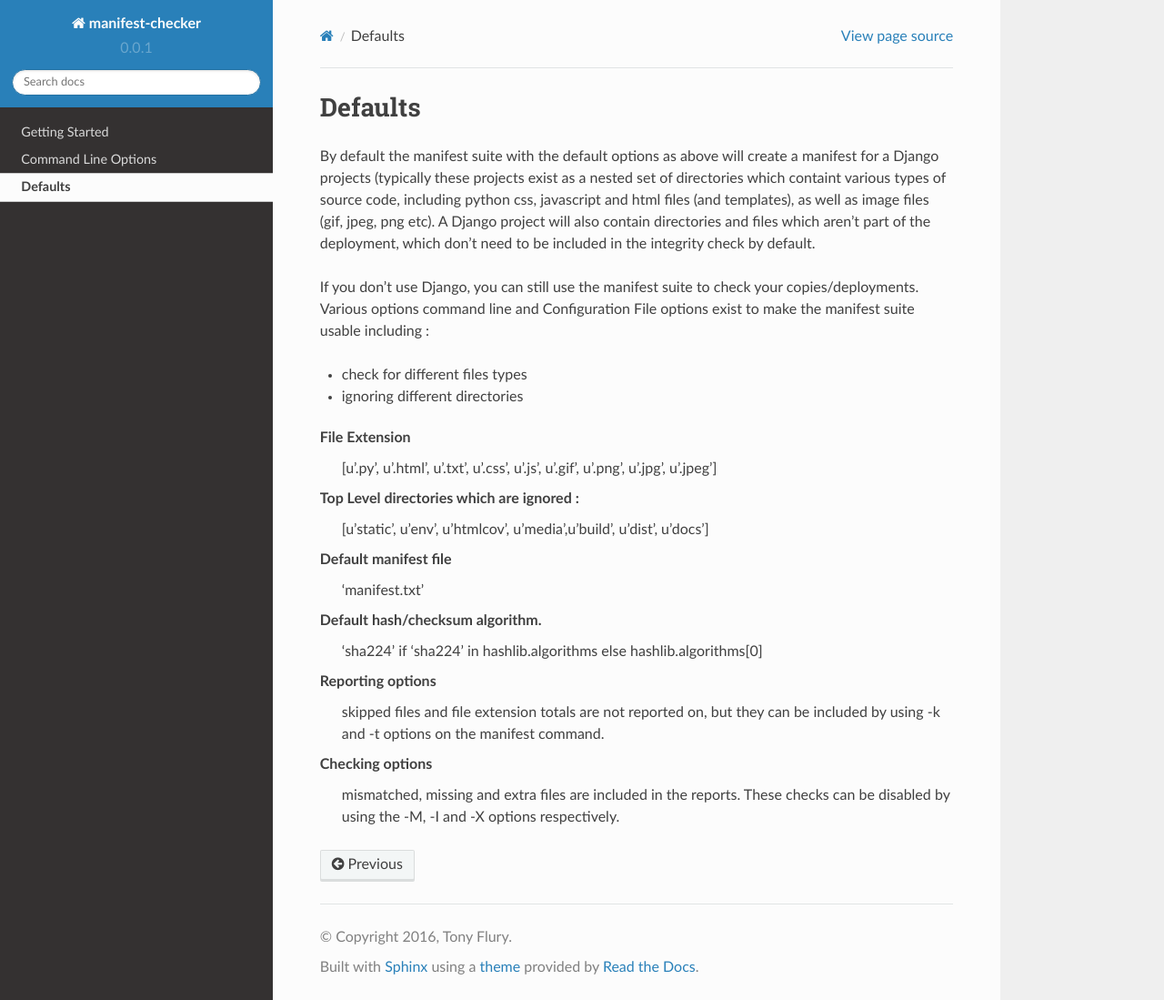
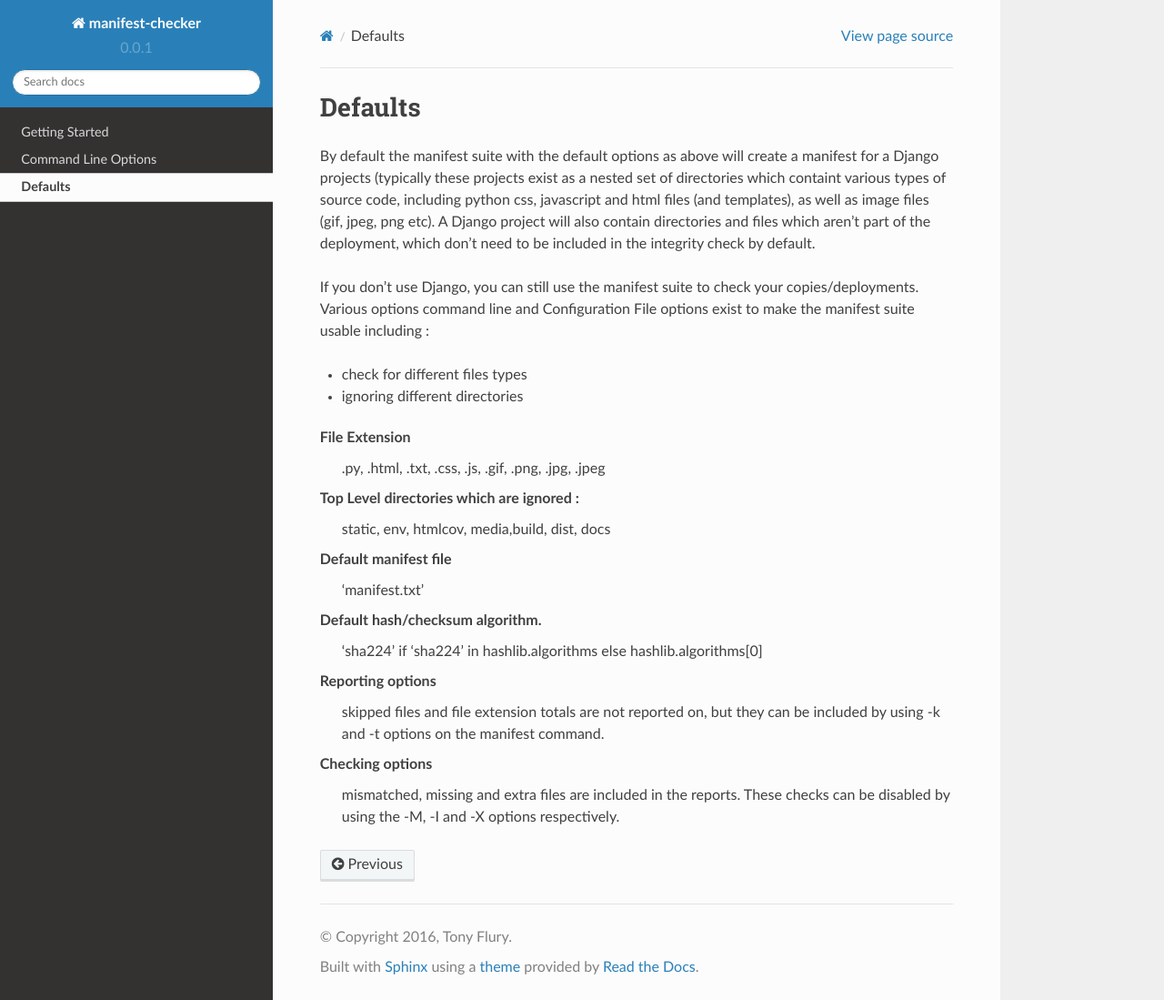
Before and after one commit to TonyFlury/cataloger, a Sphinx documentation site: the page built from docs/Defaults.rst, in a window 1280 px wide and 1099 px high. Shown: the whole window at 91% size. Built offline with Sphinx 7.4.7 and the Read the Docs theme 2.0.0, drawn with Linux system fonts in a browser that asks for light colours.

Commit message:
Initial document set - establish a baseline for readthedocs

```diff
--- a/docs/Defaults.rst
+++ b/docs/Defaults.rst
@@ -9,10 +9,10 @@ If you don't use Django, you can still use the manifest suite to check your copi
 - ignoring different directories
 
 File Extension
-        [u'.py', u'.html', u'.txt', u'.css', u'.js', u'.gif', u'.png', u'.jpg', u'.jpeg']
+        .py, .html, .txt, .css, .js, .gif, .png, .jpg, .jpeg
 
 Top Level directories which are ignored :
-    [u'static', u'env', u'htmlcov', u'media',u'build', u'dist', u'docs']
+    static, env, htmlcov, media,build, dist, docs
 
 Default manifest file
     'manifest.txt'
```
